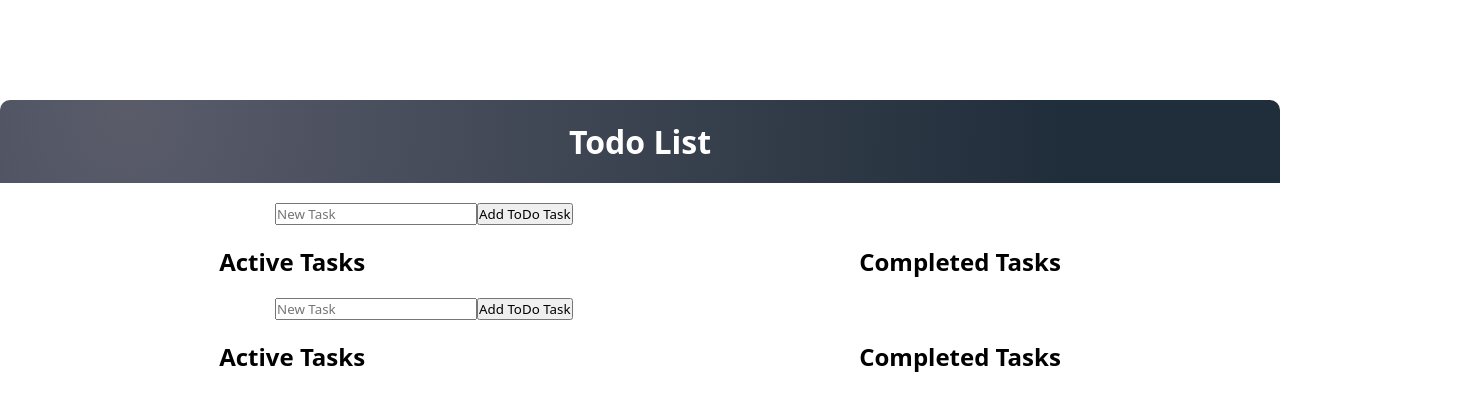
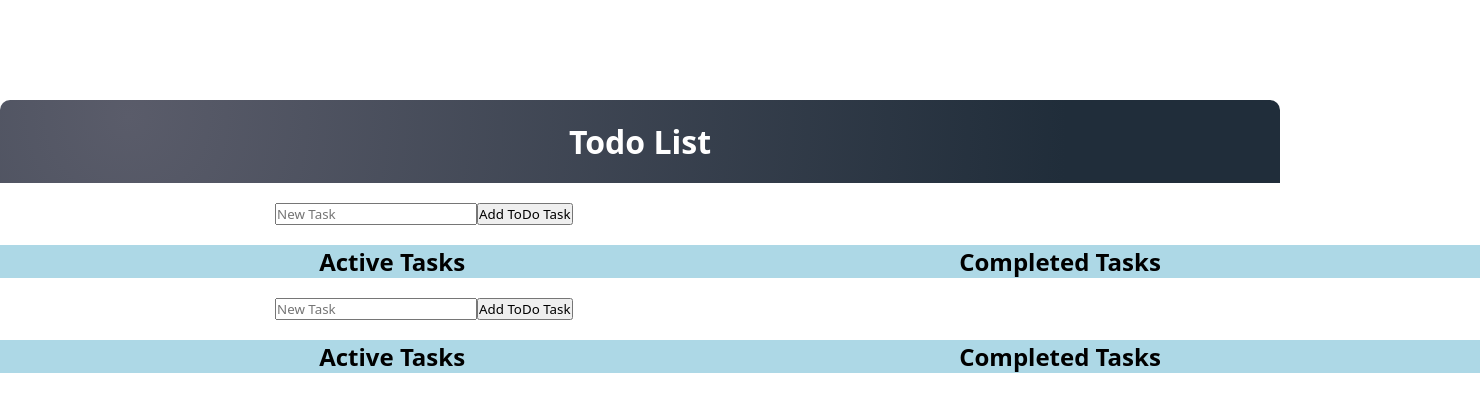
Before and after one commit to PrestonForbes1/Project-2, an Angular app in the folder todo-app/: page /tasks in a window 1280 px wide. Shown: the top 412 px of the page, 1480 px wide, since content can reach past the window. Built offline with nearby package versions, Linux system fonts and the light colour scheme.

Commit message:
changes active task css

```diff
--- a/todo-app/src/app/tasks/tasks.component.css
+++ b/todo-app/src/app/tasks/tasks.component.css
@@ -23,7 +23,10 @@ form {
     display: flex;
     justify-content: center;
     align-items: center;
-
+    background-color: lightblue;
+    width: 100%;
+    height: auto;
+    padding: 0px 100px;
 }
 
 .active-tasks-container {
```
